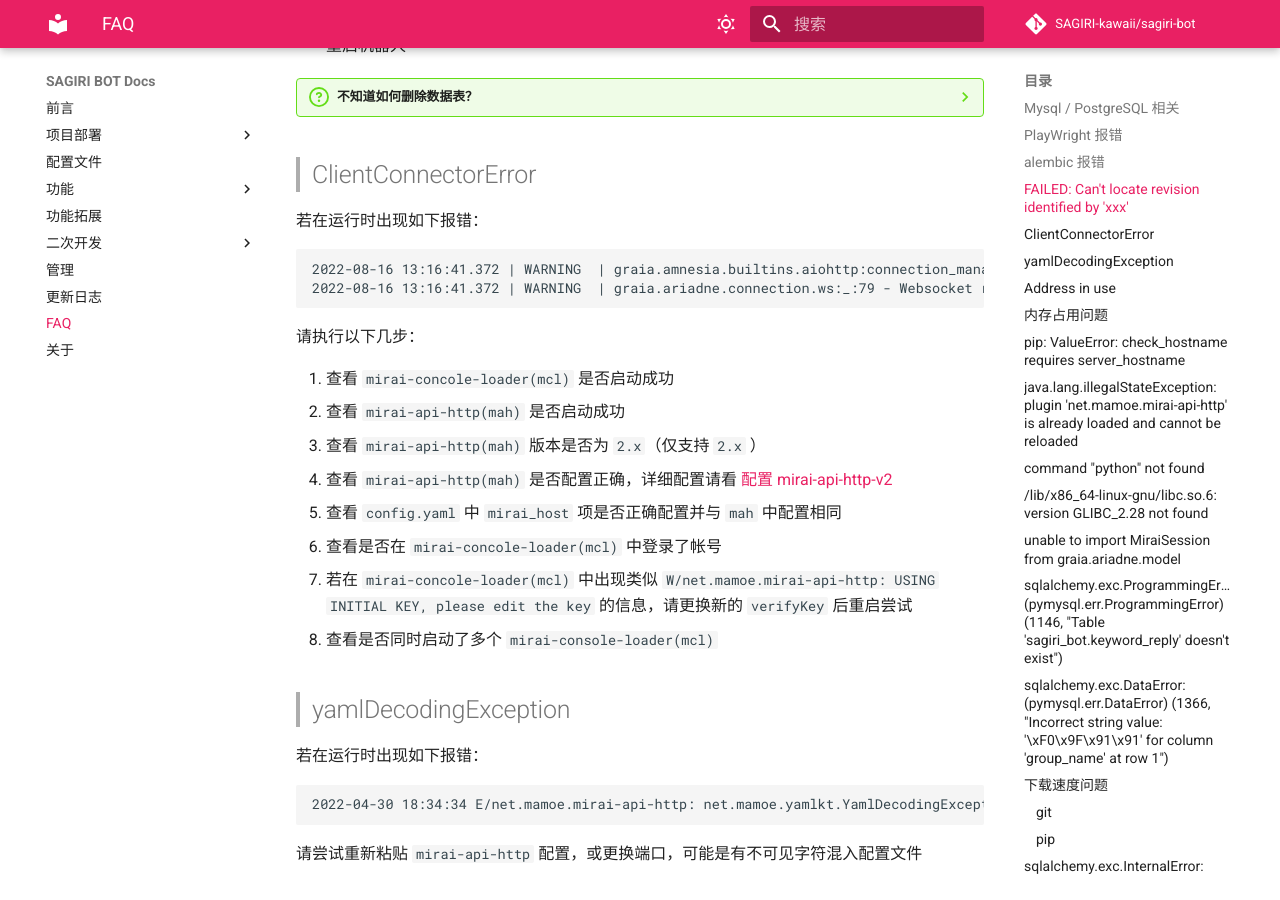
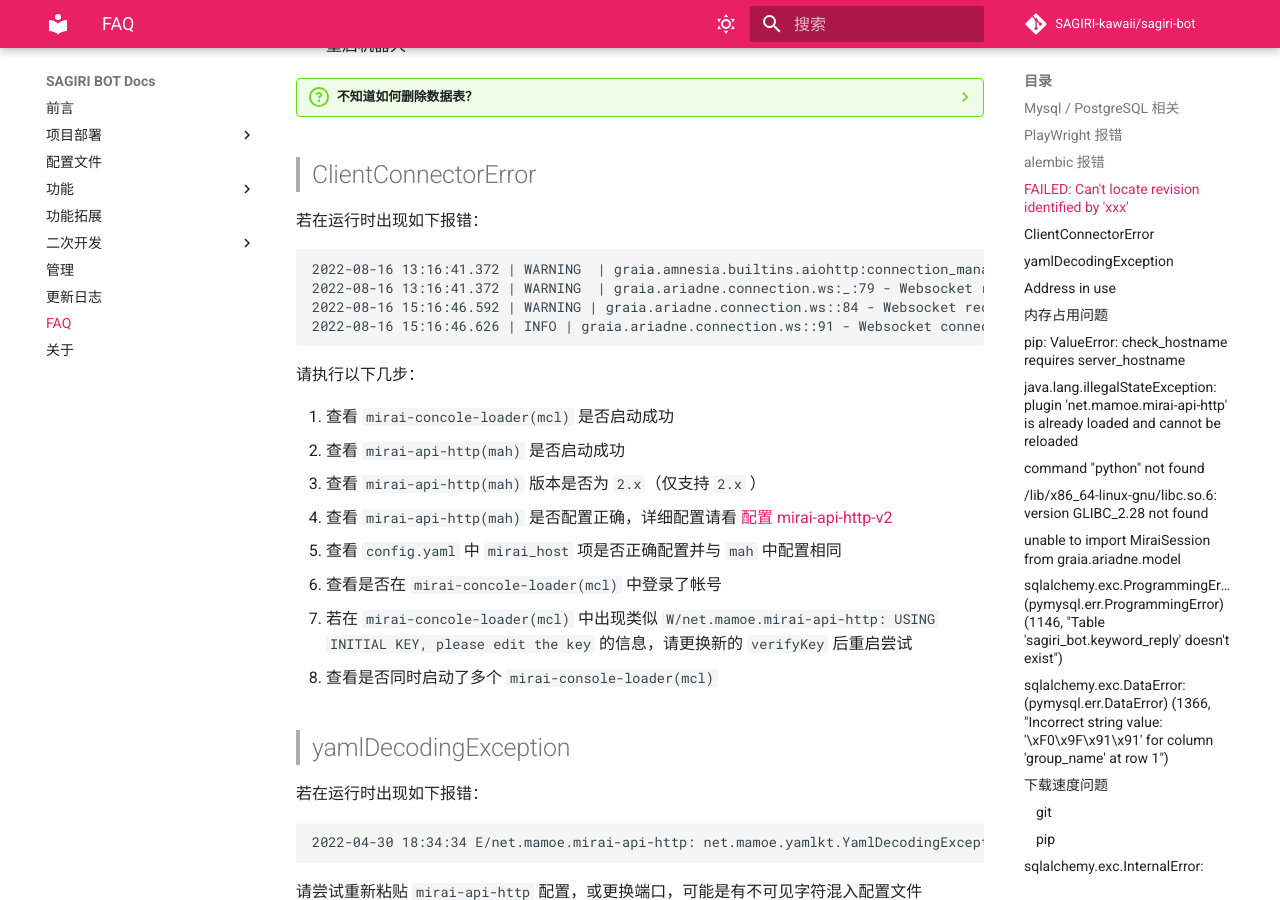
Before and after one commit to SAGIRI-kawaii/sagiri-bot, an MkDocs documentation site: the page built from docs/FAQ.md, in a window 1280 px wide and 900 px high, scrolled down 1624 px. Built offline with MkDocs 1.6.1 and Material for MkDocs 9.7.7, drawn with Linux system fonts in a browser that asks for light colours; comment, search, counter and statistics services are not loaded.

Commit message:
:pencil2: Update websocket warning

````diff
--- a/docs/FAQ.md
+++ b/docs/FAQ.md
@@ -90,6 +90,8 @@
 ```text
 2022-08-16 13:16:41.372 | WARNING  | graia.amnesia.builtins.aiohttp:connection_manage:277 - ClientConnectorError(ConnectionKey(host='127.0.0.1', port=8899, is_ssl=False, ssl=None, proxy=None, proxy_auth=None, proxy_headers_hash=None), ConnectionRefusedError(22, 'The remote computer refused the network connection', None, 1225, None))
 2022-08-16 13:16:41.372 | WARNING  | graia.ariadne.connection.ws:_:79 - Websocket reconnecting in 5s...
+2022-08-16 15:16:46.592 | WARNING | graia.ariadne.connection.ws::84 - Websocket reconnecting...
+2022-08-16 15:16:46.626 | INFO | graia.ariadne.connection.ws::91 - Websocket connection closed
 ```
 请执行以下几步：
 
````
